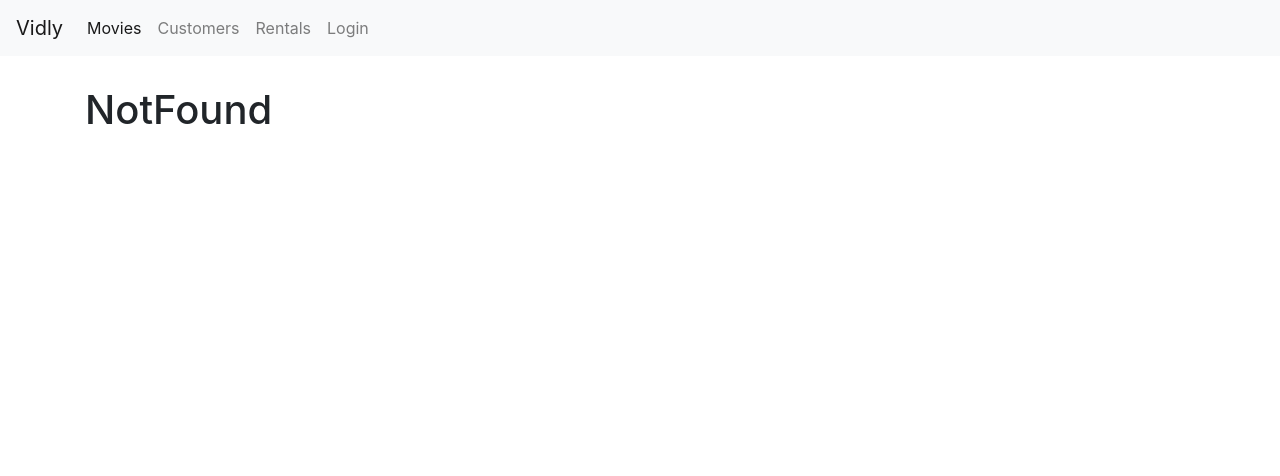
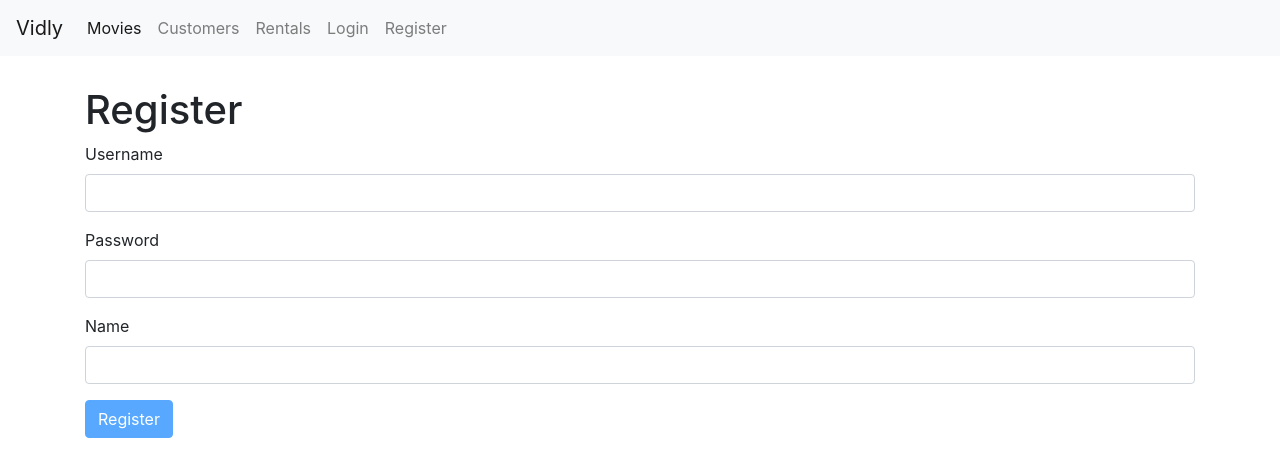
Before and after one commit to anjantalatam/vidly, a React (Create React App) app: page /register in a window 1280 px wide. Before the commit this address led to /not-found. Shown: the top 476 px of the page. Built offline with nearby package versions, Linux system fonts and the light colour scheme.

Commit message:
7.20,7.21 Add register form

```diff
--- a/src/App.js
+++ b/src/App.js
@@ -8,6 +8,7 @@ import NotFound from "./components/notFound";
 import NavBar from "./components/navbar";
 import MovieForm from "./components/movieForm";
 import LoginForm from "./components/loginForm";
+import RegisterForm from "./components/registerForm";
 function App() {
   return (
     <React.Fragment>
@@ -15,6 +16,7 @@ function App() {
       <main className='container'>
         <Switch>
           <Route path='/login' component={LoginForm}></Route>
+          <Route path='/register' component={RegisterForm}></Route>
           <Route path='/movies/:id' component={MovieForm}></Route>
           <Route path='/movies' component={Movies}></Route>
           <Route path='/customers' component={Customers}></Route>
--- a/src/components/common/input.jsx
+++ b/src/components/common/input.jsx
@@ -1,8 +1,6 @@
 import React from "react";
 
-const Input = (props) => {
-  const { name, label, error, ...rest } = props;
-  console.log(props);
+const Input = ({ name, label, error, ...rest }) => {
   return (
     <div className='form-group'>
       <label htmlFor={name}>{label}</label>
--- a/src/components/navbar.jsx
+++ b/src/components/navbar.jsx
@@ -40,6 +40,11 @@ const NavBar = () => {
               Login
             </Link>
           </li>
+          <li className='nav-item'>
+            <Link className='nav-link' to='/register'>
+              Register
+            </Link>
+          </li>
         </ul>
       </div>
     </nav>
--- /dev/null
+++ b/src/components/registerForm.jsx
@@ -0,0 +1,37 @@
+import React from "react";
+import Joi from "joi-browser";
+import Form from "./common/form";
+
+class RegisterForm extends Form {
+  state = {
+    data: { username: "", password: "", name: "" },
+    errors: {},
+  };
+
+  schema = {
+    username: Joi.string().required().email().label("Email"),
+    password: Joi.string().required().min(5).label("Password"),
+    name: Joi.string().required().label("Name"),
+  };
+
+  doSubmit = () => {
+    // Code that goes to server
+    console.log("Form Submitted");
+  };
+
+  render() {
+    return (
+      <div>
+        <h1>Register</h1>
+        <form onSubmit={this.handleSubmit}>
+          {this.renderInput("username", "Username")}
+          {this.renderInput("password", "Password", "password")}
+          {this.renderInput("name", "Name")}
+          {this.renderButton("Register")}
+        </form>
+      </div>
+    );
+  }
+}
+
+export default RegisterForm;
```
